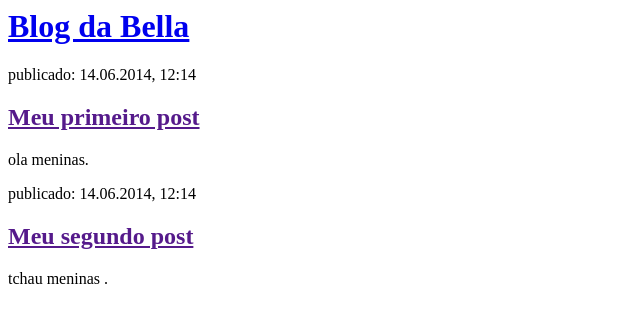
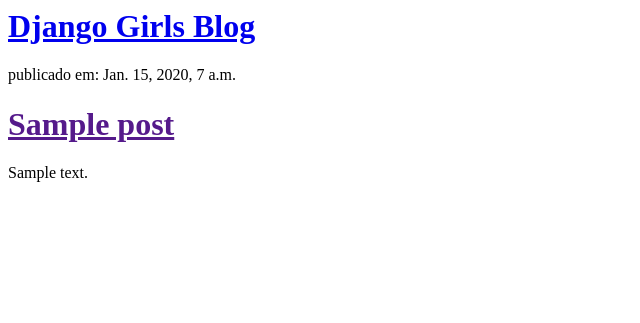
Before and after one commit to bellasocorro/my-first-blog, a Django app: template blog/templates/blog/post_list.html in a window 1280 px wide. Shown: the top 323 px of the page, without its empty margins (0-640 px from the left). Run offline with Django 3.2, Linux system fonts and the light colour scheme; the template is opened without the code that fills it: values that come from a table or form of the project are taken from there, others are empty; tables that the repository leaves empty hold one stand-in row (values such as "Sample post").

Commit message:
Modified templates to display posts from database.

```diff
--- a/blog/templates/blog/post_list.html
+++ b/blog/templates/blog/post_list.html
@@ -6,20 +6,16 @@
 
 <body>
     <div>
-        <h1><a href="/">Blog da Bella</a></h1>
+        <h1><a href="/">Django Girls Blog</a></h1>
     </div>
 
+    {% for post in posts %}
     <div>
-        <p>publicado: 14.06.2014, 12:14</p>
-        <h2><a href="">Meu primeiro post</a></h2>
-        <p>ola meninas.</p>
+        <p>publicado em: {{ post.published_date }}</p>
+        <h1><a href="">{{ post.title }}</a></h1>
+        <p>{{ post.text|linebreaksbr }}</p>
     </div>
-
-    <div>
-        <p>publicado: 14.06.2014, 12:14</p>
-        <h2><a href="">Meu segundo post</a></h2>
-        <p>tchau meninas .</p>
-    </div>
+    {% endfor %}
 </body>
 
 </html>
--- a/blog/views.py
+++ b/blog/views.py
@@ -1,5 +1,9 @@
 from django.shortcuts import render
+from django.utils import timezone
+from .models import Post
 
 
 def post_list(request):
-    return render(request, 'blog/post_list.html', {})
+    posts = Post.objects.filter(
+        published_date__lte=timezone.now()).order_by('published_date')
+    return render(request, 'blog/post_list.html', {'posts': posts})
--- a/myenv/pip-selfcheck.json
+++ /dev/null
@@ -1 +0,0 @@
-{"last_check":"2018-11-03T14:02:59Z","pypi_version":"18.1"}
--- a/myenv/pyvenv.cfg
+++ /dev/null
@@ -1,3 +0,0 @@
-home = /Library/Frameworks/Python.framework/Versions/3.6/bin
-include-system-site-packages = false
-version = 3.6.5
```
Also changed, not shown: 12 other files.
